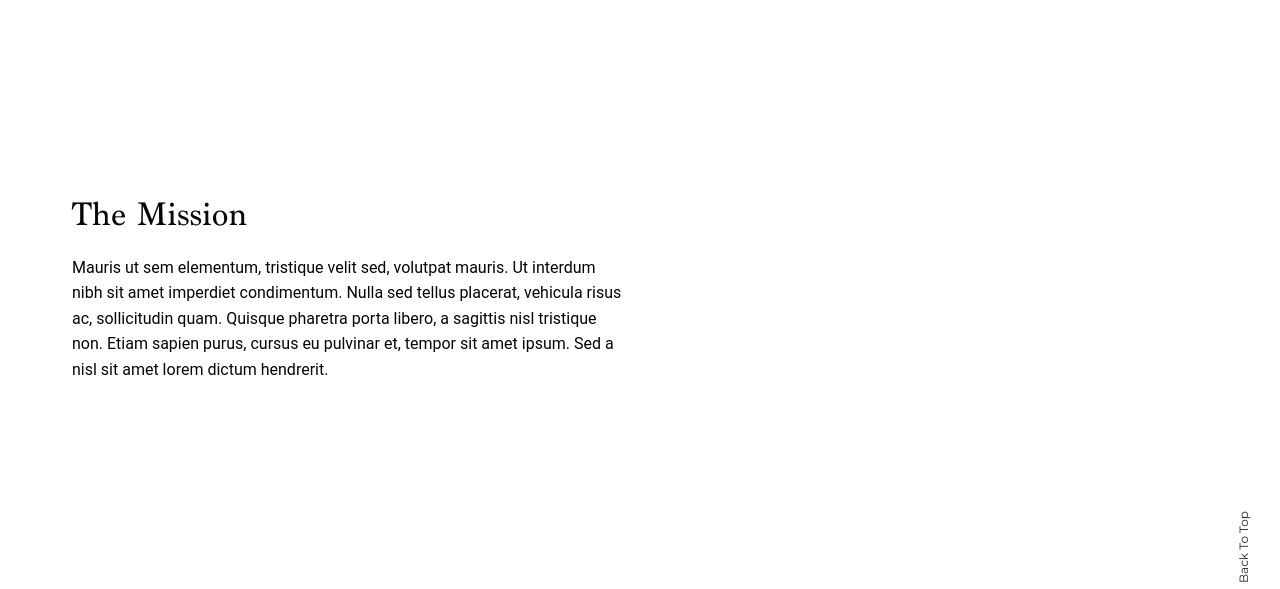
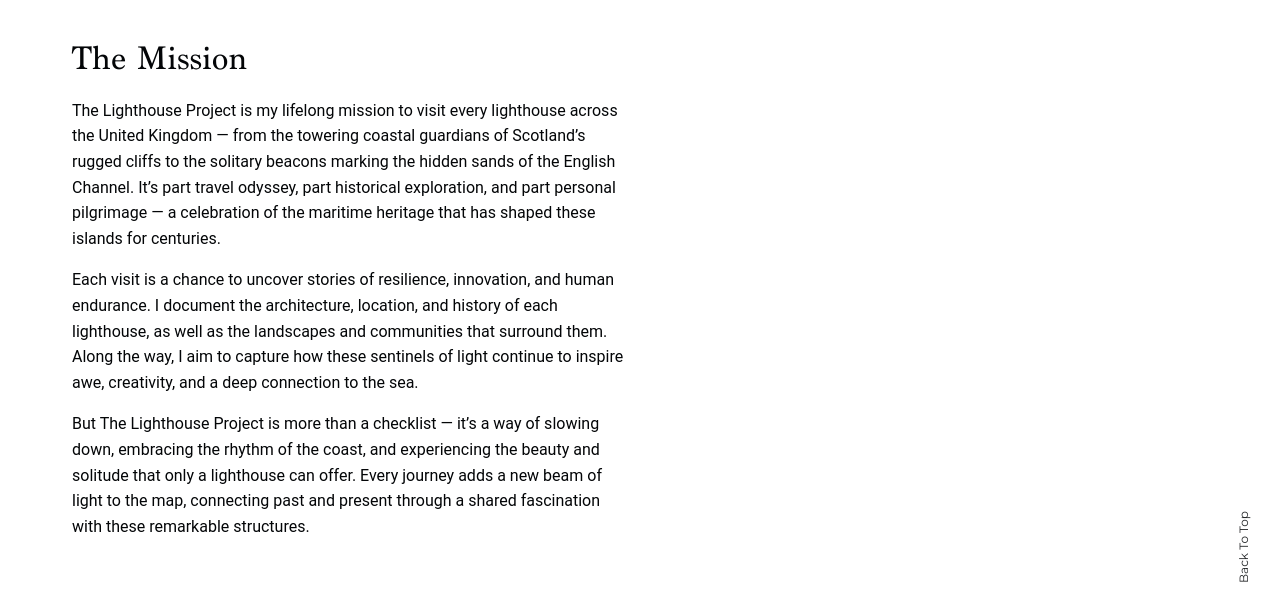
Before and after one commit to rustee/lighthouseproject.uk, a plain HTML site: page index.html in a window 1280 px wide. Both pictures are taken after a click on the link "The mission". Shown: the part 111-700 px from the top of the page. Drawn offline with Linux system fonts and the light colour scheme.

Commit message:
Update index.html

```diff
--- a/index.html
+++ b/index.html
@@ -123,7 +123,9 @@
           <div class="row">
             <div class="col-12 col-xl-6">
               <h2 class="mb-4 animated" data-animation="fadeInUp" data-animation-delay="150">The Mission</h2>
-              <p class="animated" data-animation="fadeInUp" data-animation-delay="150">Mauris ut sem elementum, tristique velit sed, volutpat mauris. Ut interdum nibh sit amet imperdiet condimentum. Nulla sed tellus placerat, vehicula risus ac, sollicitudin quam. Quisque pharetra porta libero, a sagittis nisl tristique non. Etiam sapien purus, cursus eu pulvinar et, tempor sit amet ipsum. Sed a nisl sit amet lorem dictum hendrerit.</p>
+              <p class="animated" data-animation="fadeInUp" data-animation-delay="150">The Lighthouse Project is my lifelong mission to visit every lighthouse across the United Kingdom — from the towering coastal guardians of Scotland’s rugged cliffs to the solitary beacons marking the hidden sands of the English Channel. It’s part travel odyssey, part historical exploration, and part personal pilgrimage — a celebration of the maritime heritage that has shaped these islands for centuries.</p>
+              <p class="animated" data-animation="fadeInUp" data-animation-delay="150">Each visit is a chance to uncover stories of resilience, innovation, and human endurance. I document the architecture, location, and history of each lighthouse, as well as the landscapes and communities that surround them. Along the way, I aim to capture how these sentinels of light continue to inspire awe, creativity, and a deep connection to the sea.</p>
+              <p class="animated" data-animation="fadeInUp" data-animation-delay="150">But The Lighthouse Project is more than a checklist — it’s a way of slowing down, embracing the rhythm of the coast, and experiencing the beauty and solitude that only a lighthouse can offer. Every journey adds a new beam of light to the map, connecting past and present through a shared fascination with these remarkable structures.</p>
             </div>
           </div>
 
```
